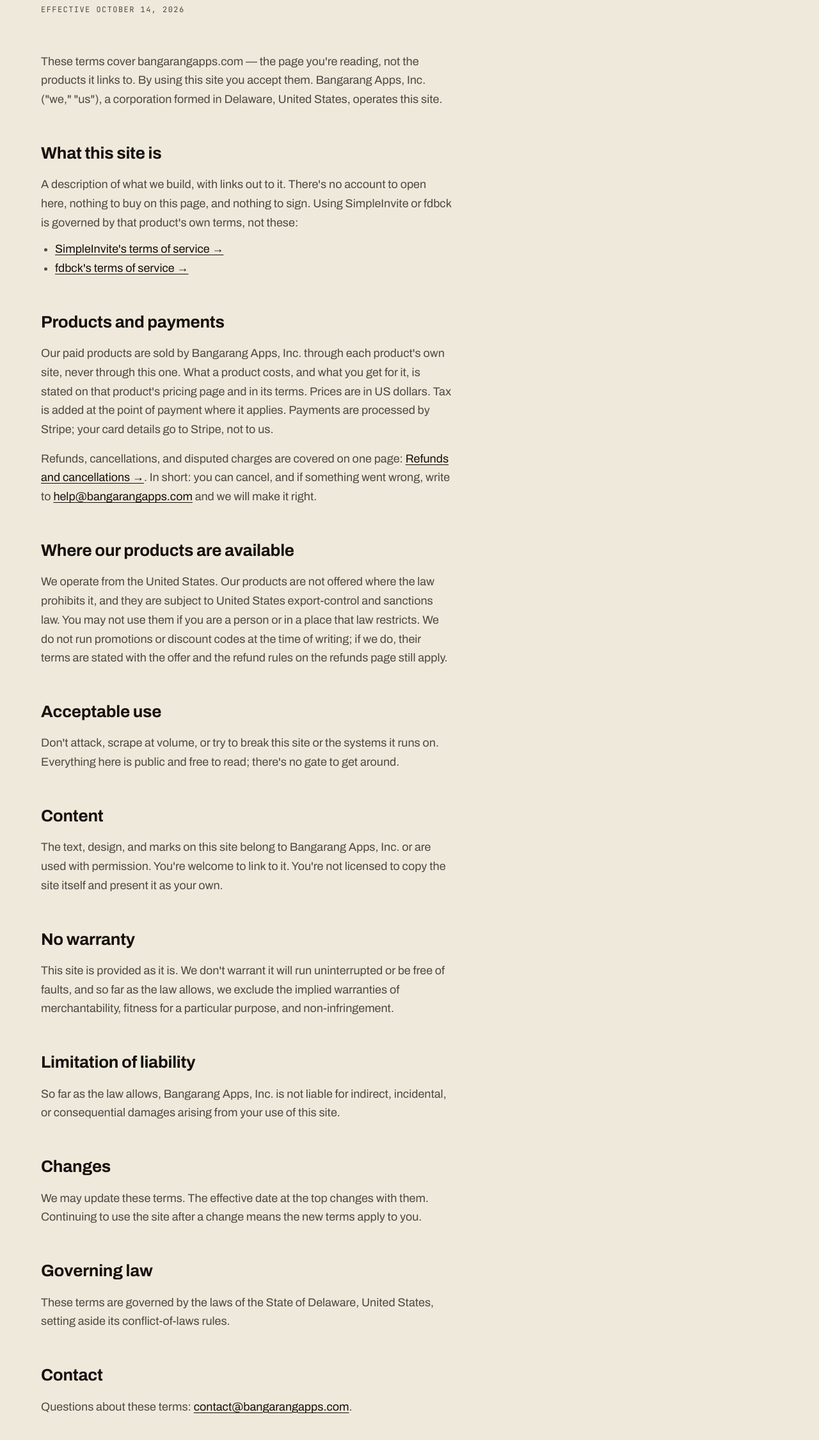
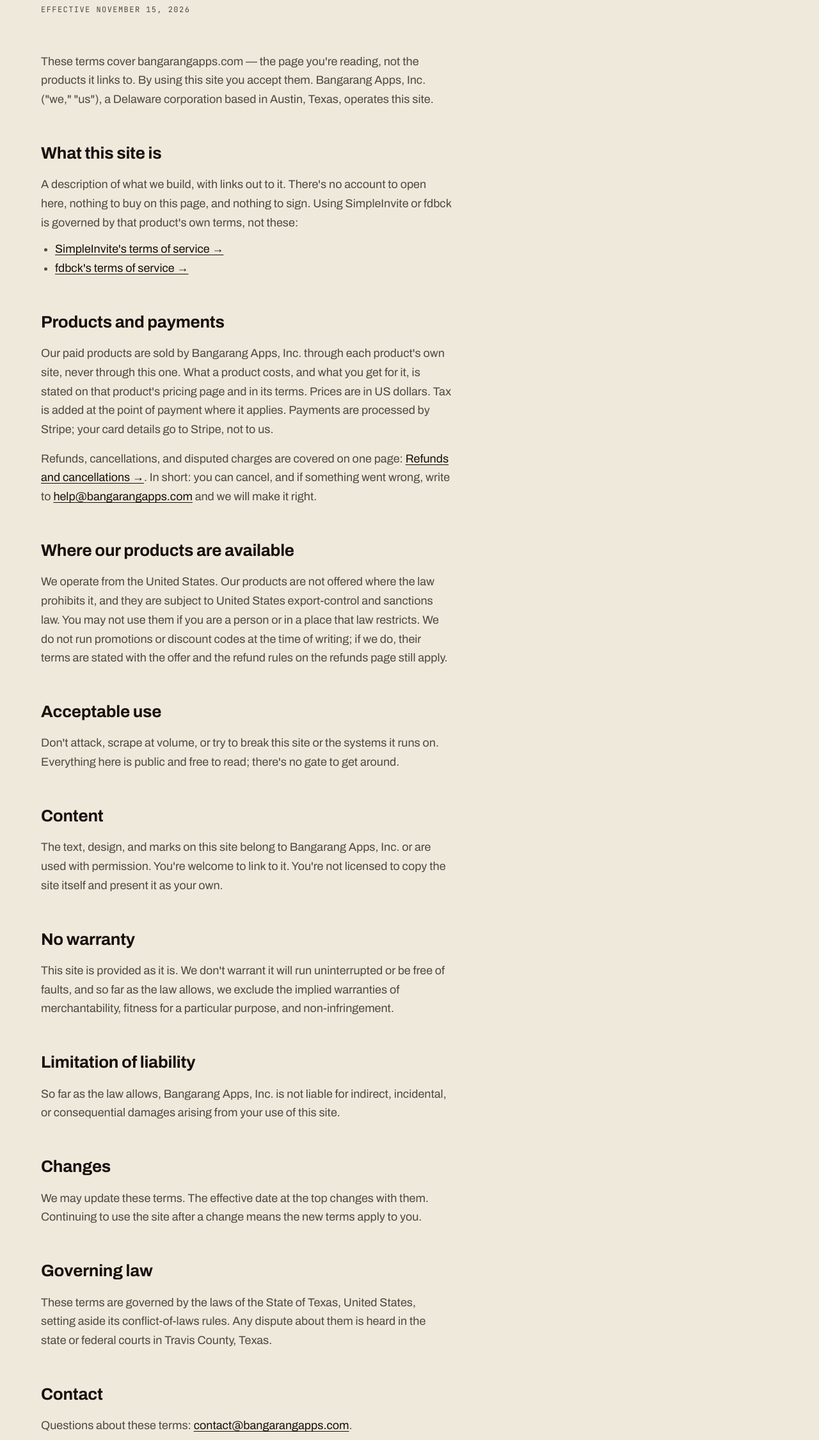
Before and after one commit to bangarangapps/bangarangapps.com, a plain HTML site: page terms/index.html in a window 1280 px wide. Shown: the part 309-2560 px from the top of the page at 64% size. Drawn offline with Linux system fonts and the light colour scheme.

Commit message:
Privacy and terms: Texas law, Travis County courts (#1)
Co-Authored-By: Claude Opus 5.5 <noreply@anthropic.com>

```diff
--- a/terms/index.html
+++ b/terms/index.html
@@ -43,11 +43,11 @@
   <section class="doc">
     <div class="wrap">
       <h1>Terms</h1>
-      <p class="eff mono">Effective October 14, 2026</p>
+      <p class="eff mono">Effective November 15, 2026</p>
       <div class="body">
 <p>These terms cover bangarangapps.com — the page you're reading, not the
     products it links to. By using this site you accept them. Bangarang Apps,
-    Inc. ("we," "us"), a corporation formed in Delaware, United States,
+    Inc. ("we," "us"), a Delaware corporation based in Austin, Texas,
     operates this site.</p>
 
     <h2>What this site is</h2>
@@ -108,8 +108,9 @@
     to you.</p>
 
     <h2>Governing law</h2>
-    <p>These terms are governed by the laws of the State of Delaware, United
-    States, setting aside its conflict-of-laws rules.</p>
+    <p>These terms are governed by the laws of the State of Texas, United
+    States, setting aside its conflict-of-laws rules. Any dispute about them
+    is heard in the state or federal courts in Travis County, Texas.</p>
 
     <h2>Contact</h2>
     <p>Questions about these terms: <a href="mailto:contact@bangarangapps.com">contact@bangarangapps.com</a>.</p>
```
Also changed, not shown: privacy/index.html (+4 -4 lines).
